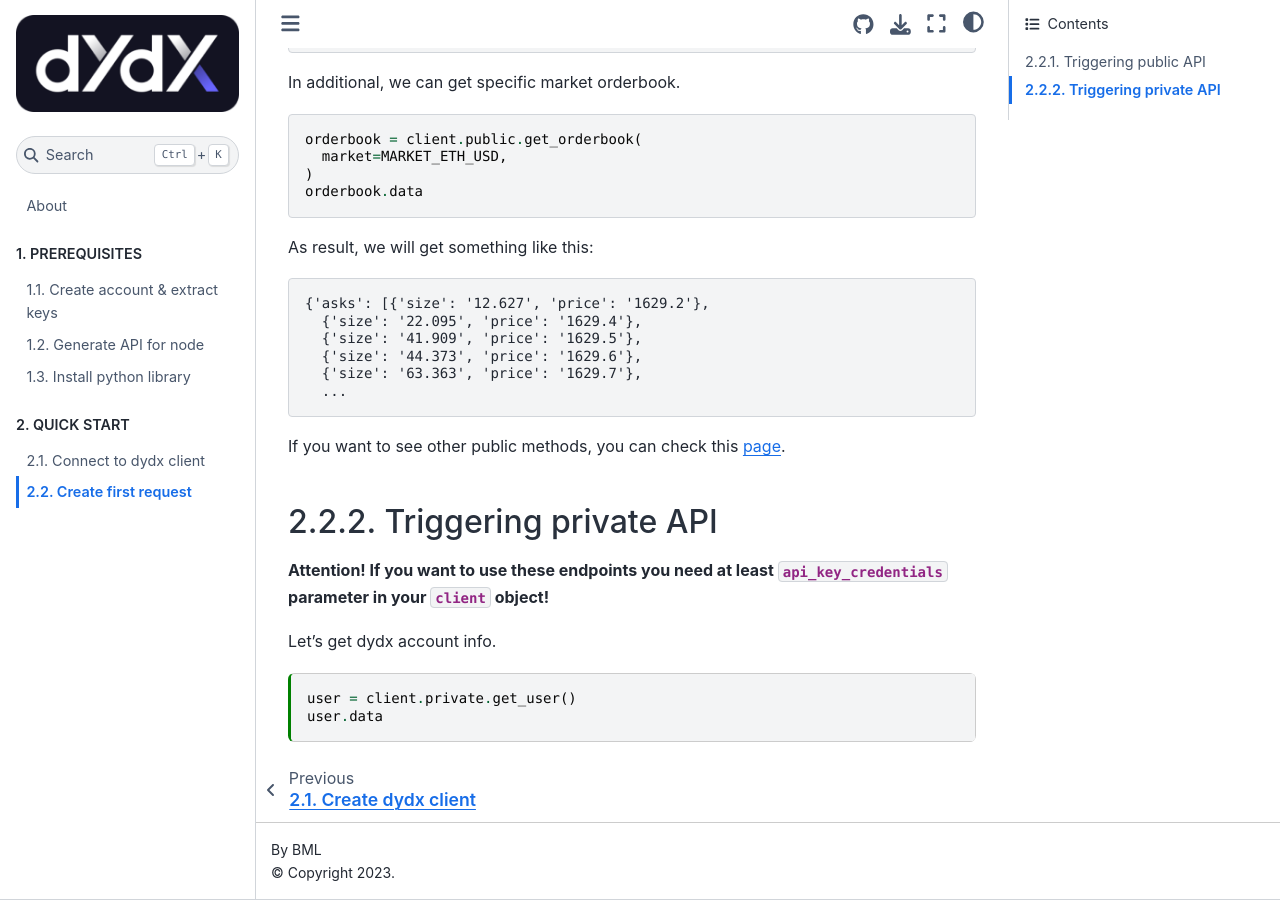
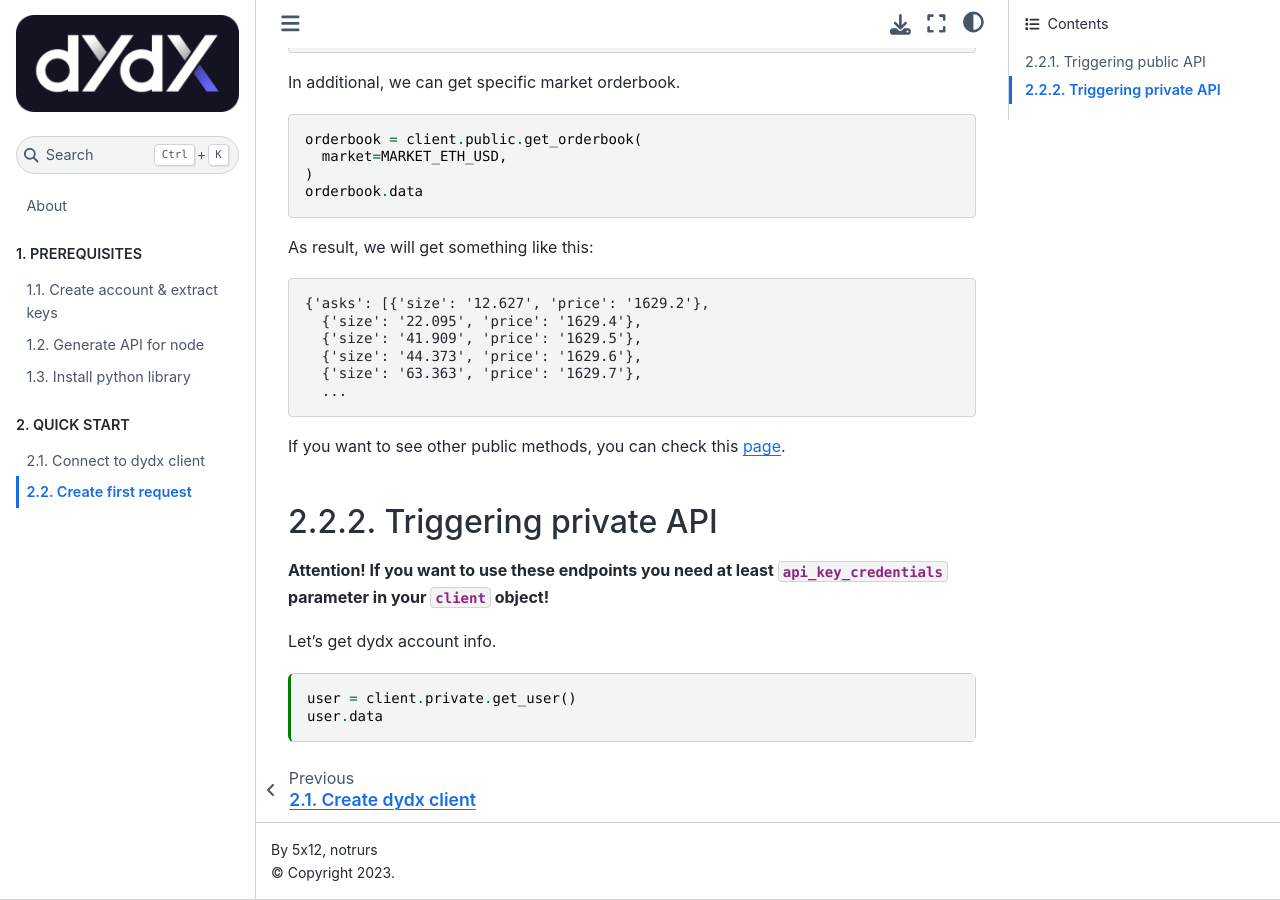
Before and after one commit to bml-crypto/bml-crypto.github.io, a Jupyter Book: the page built from docs/quickstart/simple_request.md, in a window 1280 px wide and 900 px high, scrolled down 882 px. Built offline with Jupyter Book 1.0.4 settings and Sphinx 7.4.7 and the Sphinx Book theme 1.1.4, drawn with Linux system fonts in a browser that asks for light colours.

Commit message:
refreshing docs

```diff
--- a/docs/_config.yml
+++ b/docs/_config.yml
@@ -2,7 +2,7 @@
 # Learn more at https://jupyterbook.org/customize/config.html
 
 title: Dydx Guide
-author: BML
+author: 5x12, notrurs
 logo: _static/img/logo.png
 
 # Force re-execution of notebooks on each build.
@@ -24,5 +24,5 @@
 # Add GitHub buttons to your book
 # See https://jupyterbook.org/customize/config.html#add-a-link-to-your-repository
 html:
-  use_issues_button: true
-  use_repository_button: true
+  use_issues_button: false
+  use_repository_button: false
--- a/docs/quickstart/simple_request.md
+++ b/docs/quickstart/simple_request.md
@@ -22,7 +22,7 @@
 
 If you want more details about modules, you can check this [page](https://dydxprotocol.github.io/v3-teacher/?python#client-initialization).
 
-### 2.2.1. Triggering public API
+## 2.2.1. Triggering public API
 
 Let's write our first dydx request! Firstly, we will start from public module
 and get specific market data. In this [page](https://dydxprotocol.github.io/v3-teacher/?python#exchange-sources)
@@ -75,7 +75,7 @@
 
 If you want to see other public methods, you can check this [page](https://dydxprotocol.github.io/v3-teacher/?python#public-http-api).
 
-### 2.2.2. Triggering private API
+## 2.2.2. Triggering private API
 
 **Attention! If you want to use these endpoints you need at least
 `api_key_credentials` parameter in your `client` object!**
```
Also changed, not shown: other parts of docs/quickstart/simple_request.md (+1 -1 lines), docs/quickstart/client.md (+1 -1 lines).
